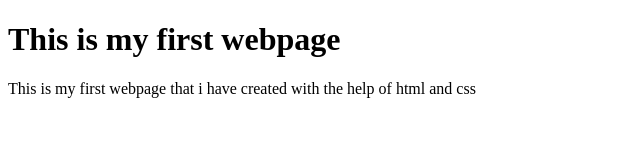
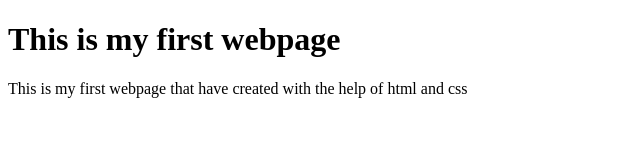
Before and after one commit to Ummadisettilavanya/practice, a plain HTML site: page devtown.html in a window 1280 px wide. Shown: the full height of the page, 0-640 px from the left. Drawn offline with Linux system fonts and the light colour scheme.

Commit message:
Update devtown.html

```diff
--- a/devtown.html
+++ b/devtown.html
@@ -8,6 +8,6 @@
 <body>
     <!--This ismy first webpage-->
     <h1>This is my first webpage</h1>
-    <p>This is my first webpage that i have created with the help of html and css </p>
+    <p>This is my first webpage that have created with the help of html and css </p>
 </body>
 </html>
```
